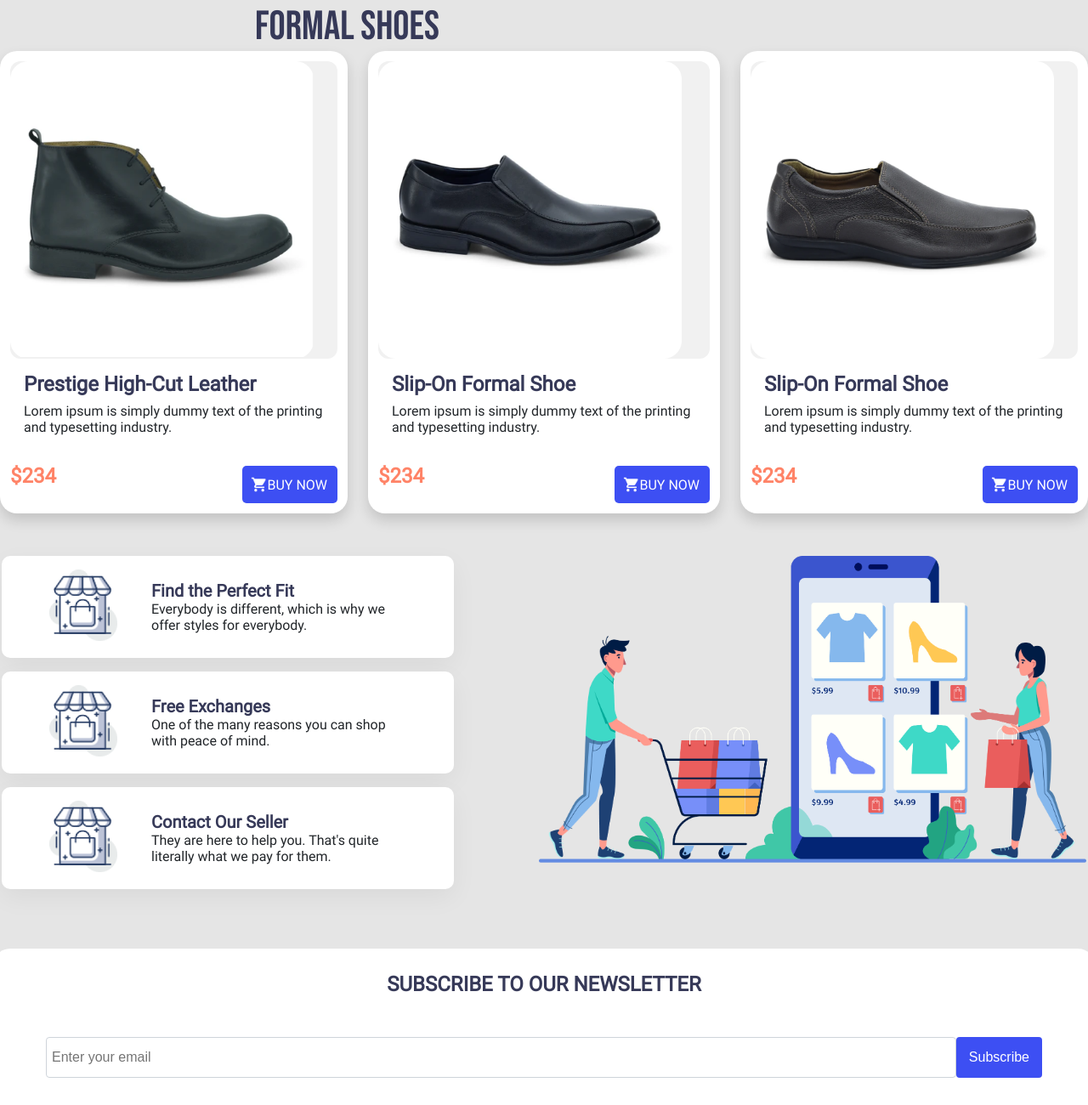
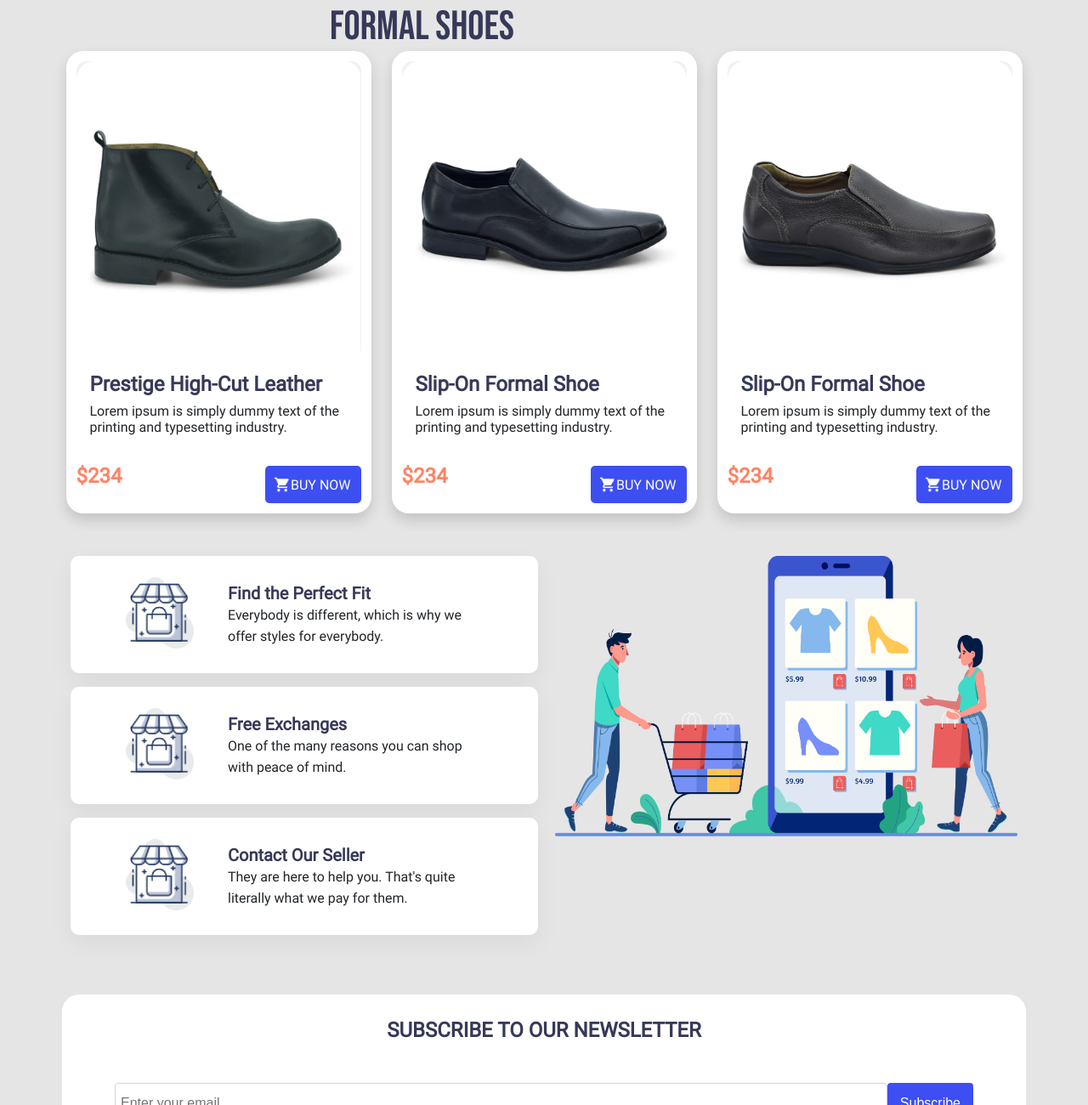
Before and after one commit to Izma-ali/Nike-website-clone, a plain HTML site: page index.html in a window 1280 px wide. Shown: the part 1483-2783 px from the top of the page at 85% size. Drawn offline with Linux system fonts and the light colour scheme.

Commit message:
changes done

```diff
--- a/index.html
+++ b/index.html
@@ -127,7 +127,7 @@
     <div class="casualshoescontainer">
       <div class="shoebox">
         <div class="boximg">
-          <img src="images/shoe 1.png" alt="" height="350px" />
+          <img src="images/shoe 1.png" alt="" height="360px" width="100%"/>
         </div>
         <div class="details">
           <h4 class="NSheading">Prestige High-Cut Leather</h4>
@@ -153,7 +153,7 @@
       <div class="centrediv">
         <div class="shoebox">
           <div class="boximg">
-            <img src="images/shoe 2.png" alt="" height="350px" />
+            <img src="images/shoe 2.png" alt="" height="360px" width="100%" />
           </div>
           <div class="details">
             <h4 class="NSheading">Slip-On Formal Shoe</h4>
@@ -179,7 +179,7 @@
       </div>
       <div class="shoebox">
         <div class="boximg">
-          <img src="images/shoe 3.png" alt="" height="350px" />
+          <img src="images/shoe 3.png" alt="" height="360px" width="100%" />
         </div>
         <div class="details">
           <h4 class="NSheading">Slip-On Formal Shoe</h4>
@@ -244,7 +244,7 @@
         </div>
       </div>
       <div class="bigimg">
-        <img src="images/shop.png" alt="" width="644" height="361" />
+        <img src="images/shop.png" alt="" width="544" height="330" />
       </div>
     </div>
     <div class="main">
--- a/style.css
+++ b/style.css
@@ -105,7 +105,7 @@ h2 {
   color: #363958;
   font-family: "Bebas";
   font-weight: 500;
-  margin-left: 300px;
+  margin-left: 388px;
   margin-top: 50px;
 }
 .NSheading {
@@ -119,7 +119,7 @@ h2 {
 .shoebox {
   background-color: #fff;
   border-radius: 20px;
-  width: 390px;
+  width: 335px;
   padding: 12px;
   box-shadow: 0 0.5rem 1rem rgba(0, 0, 0, 0.15);
 }
@@ -155,28 +155,28 @@ h5 {
   display: flex;
   justify-content: space-evenly;
   align-items: center;
-  padding: 16px;
+  padding: 25px;
+}
+.bigimg{
+  margin-left: 20px;
 }
 .scontdetails {
   width: 300px;
+  line-height: 25px;
 }
 .smlcont3 {
-  /* margin-left: 00px; */
-  padding-right: 100px;
 }
 .smlcontdiv2 {
   margin: 16px 0px;
 }
 .container {
   display: flex;
-  /* width: 100%; */
   justify-content: center;
   margin-top: 50px;
-  padding: 0px;
 }
 .inputdiv {
   background-color: #ffffff;
-  width: 1272px;
+  width: 1110px;
   height: 180px;
   text-align: center;
   border-radius: 20px;
```
